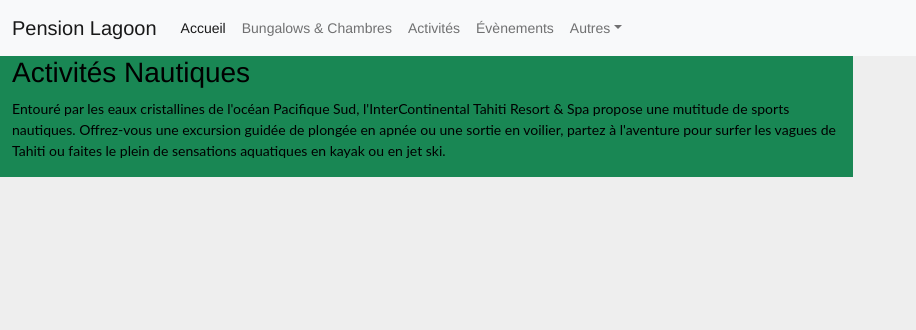
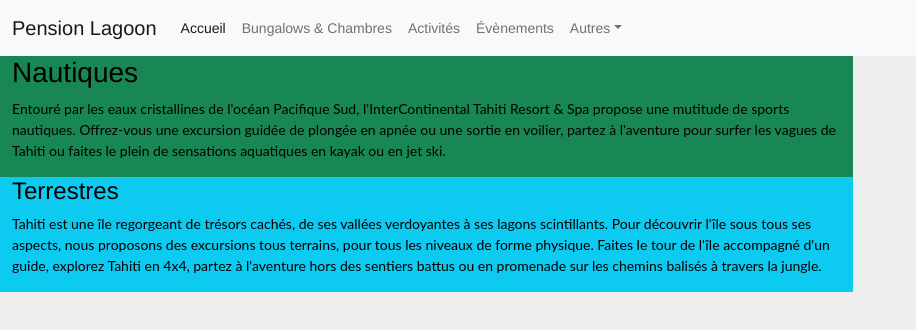
Before and after one commit to LEX-ONE7/Pension-Lagoon-2, a React (Create React App) app: page /activites in a window 1280 px wide. Shown: the top 330 px of the page, without its empty margins (0-916 px from the left). Built offline with nearby package versions, Linux system fonts and the light colour scheme.

Commit message:
1 file modified

```diff
--- a/components/activities/BoxActivities.tsx
+++ b/components/activities/BoxActivities.tsx
@@ -3,7 +3,7 @@ const BoxActivities = () => (
   <div className="container-fluid">
     <div className="row">
       <div className="col-12 col-md-8 bg-success">
-        <h3> Activités Nautiques</h3>
+        <h3> Nautiques</h3>
 
         <p>
           {' '}
@@ -15,6 +15,19 @@ const BoxActivities = () => (
           ski.{' '}
         </p>
       </div>
+      <div className="col-12 col-md-8 bg-info">
+        <h4>Terrestres</h4>
+
+        <p>
+          {' '}
+          Tahiti est une île regorgeant de trésors cachés, de ses vallées
+          verdoyantes à ses lagons scintillants. Pour découvrir l'île sous tous
+          ses aspects, nous proposons des excursions tous terrains, pour tous
+          les niveaux de forme physique. Faites le tour de l'île accompagné d'un
+          guide, explorez Tahiti en 4x4, partez à l'aventure hors des sentiers
+          battus ou en promenade sur les chemins balisés à travers la jungle.{' '}
+        </p>
+      </div>
     </div>
   </div>
 );
```
